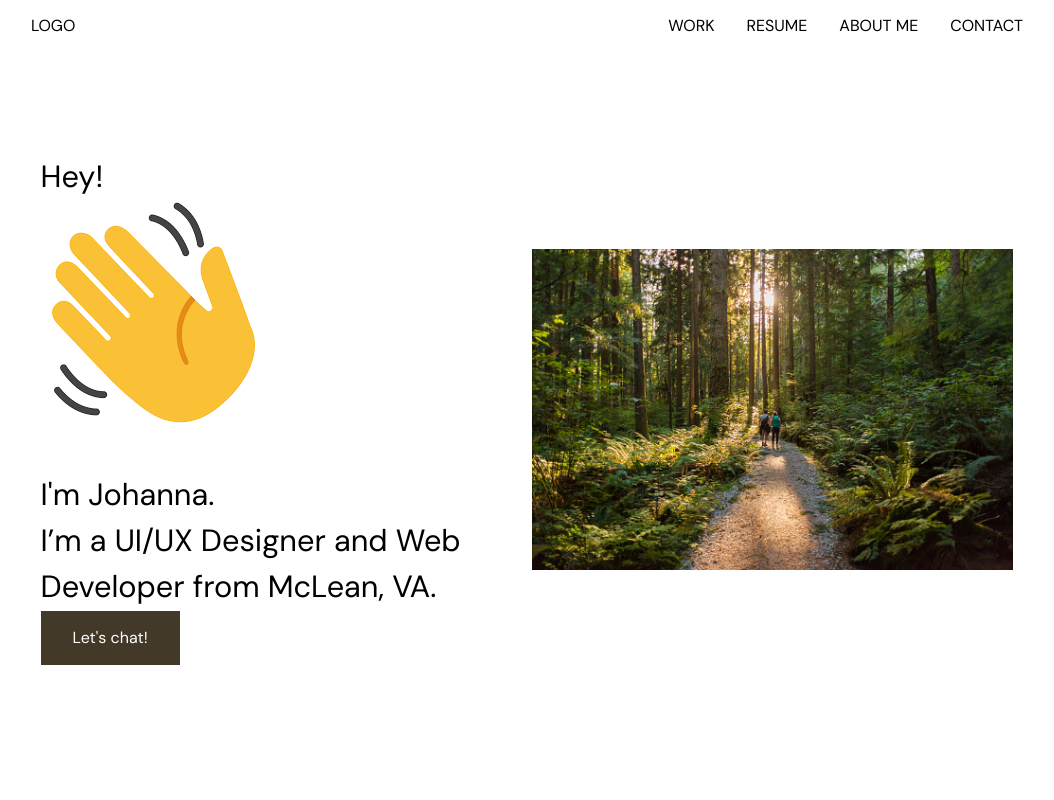
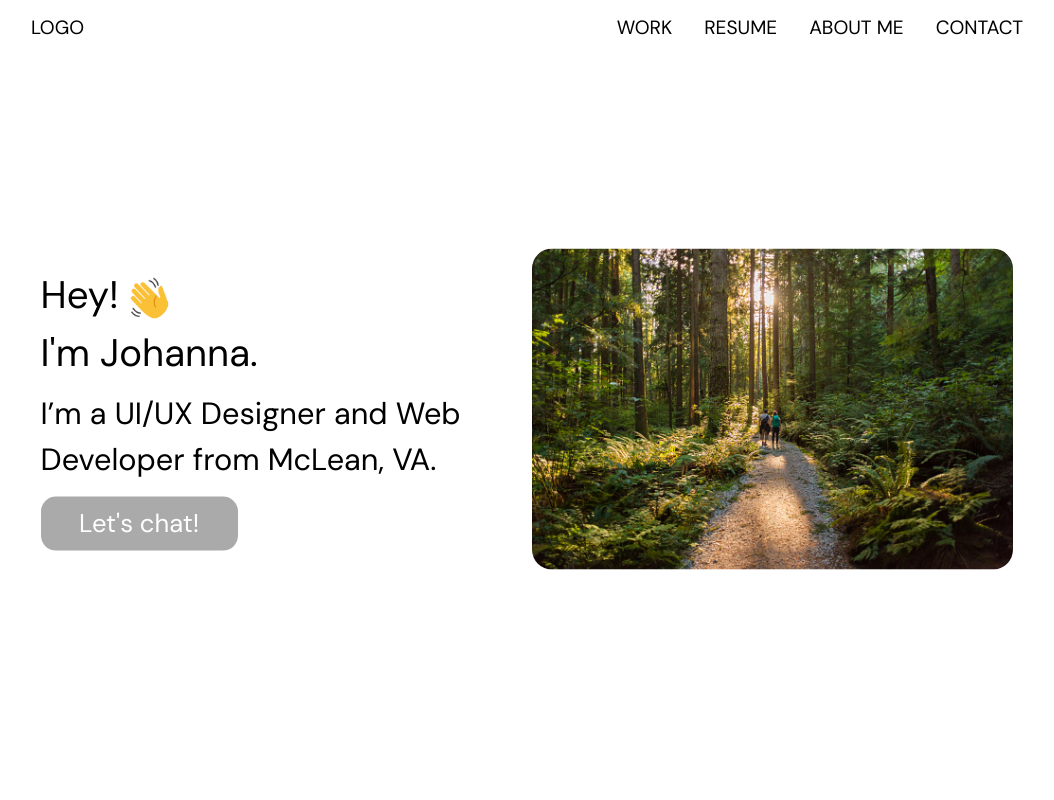
Before and after one commit to johannalohmus/johannalohmus.com, a website: page src/index.html in a window 1280 px wide. Shown: the top 800 px of the page, without its empty margins (113-1167 px from the left). Drawn offline with nearby package versions, Linux system fonts and the light colour scheme; files that its build step writes are made by us from their sources.

Commit message:
new layout

```diff
--- a/src/index.html
+++ b/src/index.html
@@ -3,7 +3,7 @@
   <head>
     <meta charset="UTF-8" />
     <link rel="icon" type="image/svg+xml" href="/vite.svg" />
-    <link href="./dist/output.css" rel="stylesheet">
+    <link href="./output.css" rel="stylesheet">
 
     <meta name="viewport" content="width=device-width, initial-scale=1.0" />
     <title>Johanna Lohmus</title>
```
Also changed, not shown: src/output.css (added).
